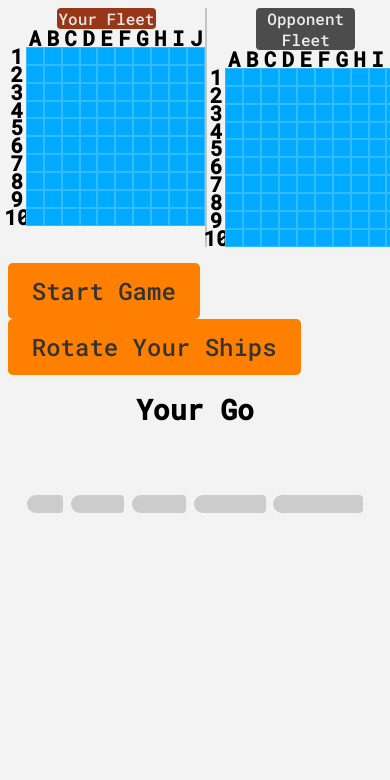
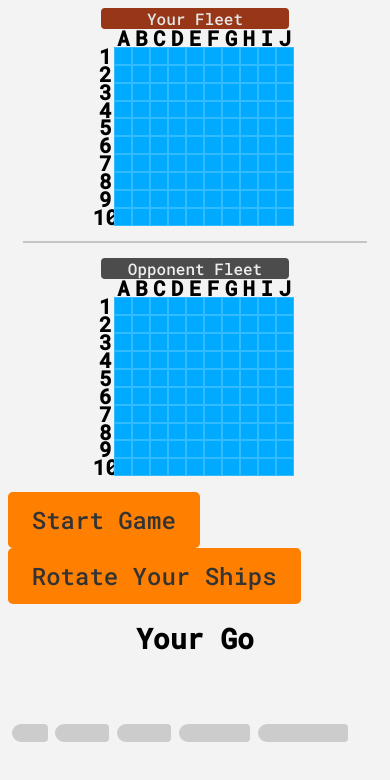
Before and after one commit to hmjatt/Battleship, a website built with webpack: page src/public/template.html in a window 390 px wide. Built offline with nearby package versions, Linux system fonts and the light colour scheme.

Commit message:
app is responsive(basic)

```diff
--- a/src/public/style/styles.css
+++ b/src/public/style/styles.css
@@ -91,6 +91,7 @@ body {
 
 .vertical-line {
 	border-right: 2px solid rgb(196, 196, 196);
+	/* margin: 0 6% 0 6%; */
 	/* height: ; */
 }
 
@@ -628,3 +629,17 @@ body {
 	opacity: 1;
 	text-decoration: none;
 }
+
+@media screen and (max-width: 992px) {
+	.container {
+	  flex-direction: column;
+	}
+	.vertical-line {
+		display: none;
+	}
+	.horizontal-line {
+		display: flex;
+		border-top: 2px solid rgb(196, 196, 196);
+		margin: 4%;
+	}
+  }
```
Also changed, not shown: dist/bundle.js, 1 other file.
